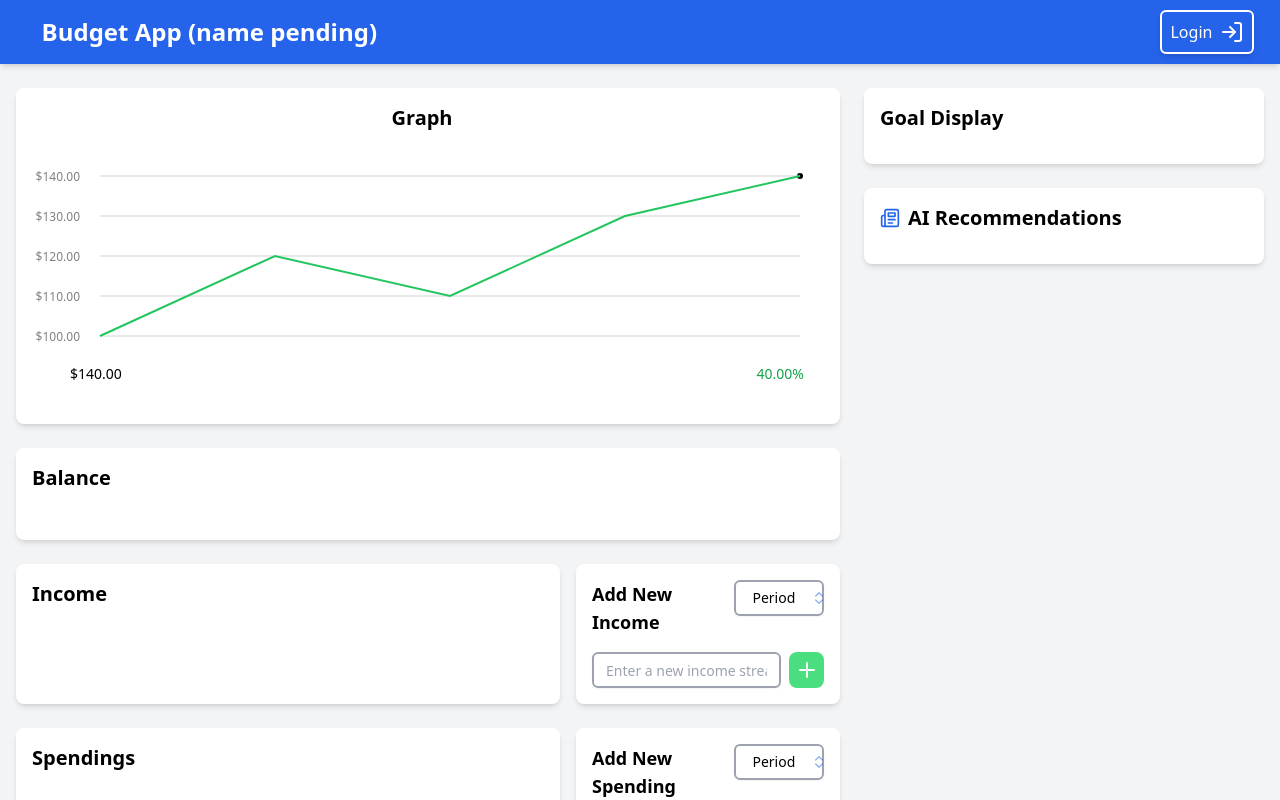
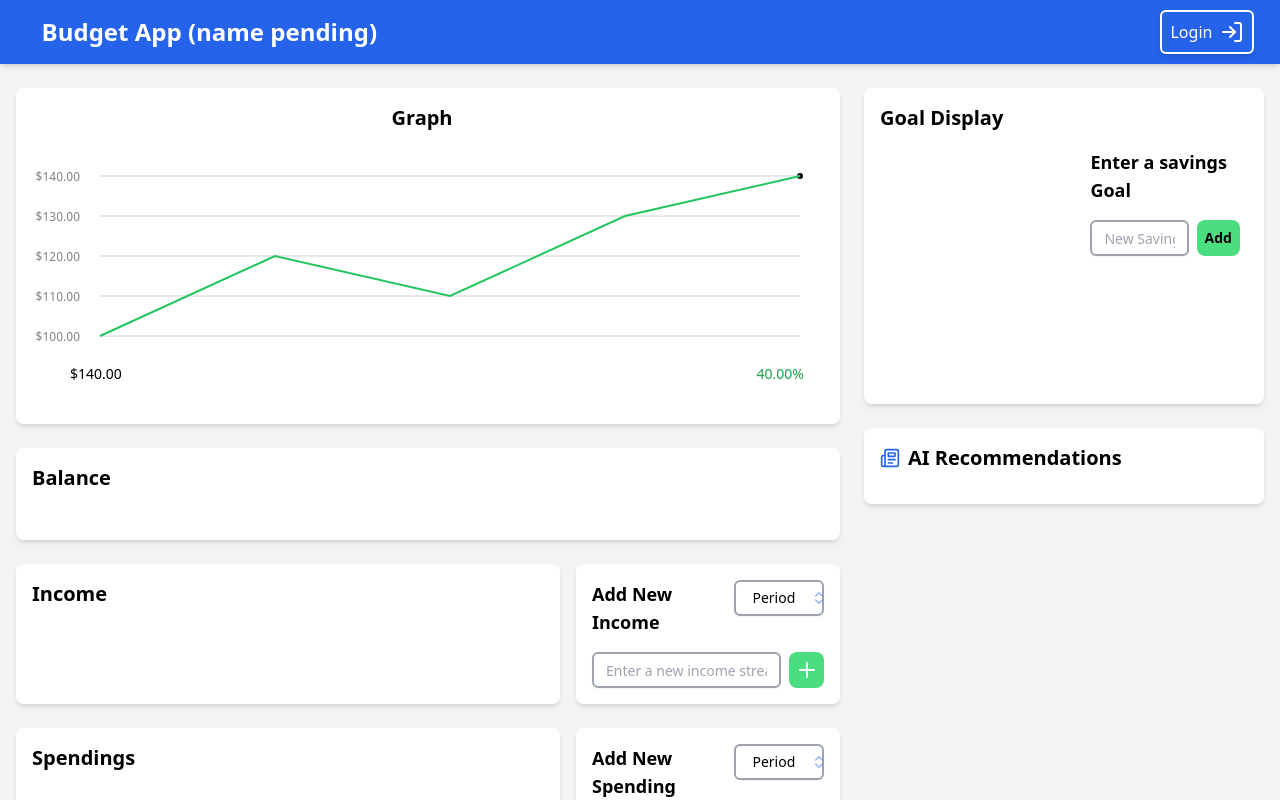
Before and after one commit to Vchen7629/Budget.me, a React (Vite) app: page / in a window 1280 px wide. Shown: the top 800 px of the page. Built offline with nearby package versions, Linux system fonts and the light colour scheme.

Commit message:
added goal display component

```diff
--- a/src/components/GoalDisplay.tsx
+++ b/src/components/GoalDisplay.tsx
@@ -1,7 +1,20 @@
-import React from 'react';
+import React, { useState } from 'react';
 import { Wallet, TrendingUp, TrendingDown, BarChart3 } from 'lucide-react';
+import { Input } from './ui/input';
+import { toast } from 'sonner';
 
 const GoalDisplay: React.FC = () => {
+  const [goalValue, setGoalValue] = useState("")
+
+  function handleInputChange(e: React.ChangeEvent<HTMLInputElement>) {
+    const value = e.target.value;
+
+    setGoalValue(value)
+  }
+
+  function handleAddNewSavingsGoal() {
+    toast.success("Successfully added new savings goal")
+  }
 
   return (
     <div className="bg-white rounded-lg shadow-md p-4">
@@ -24,6 +37,20 @@ const GoalDisplay: React.FC = () => {
           </div>
         </div>
       </div> */}
+      <div className='flex h-[30vh]'>
+        <div className='w-[55%]'></div>
+        <div className='w-[45%] h-[100%] space-y-[2vh]'>
+          <div className='px-2'>
+            <h1 className='text-lg font-bold mb-4'>Enter a savings Goal</h1>
+            <div className='space-x-2 flex'>
+              <Input value={goalValue} onChange={handleInputChange} type="amount" placeholder="New Savings Goal" className="w-[82%] border-2 z-0 border-gray-400 text-gray-400"/>
+              <button onSubmit={handleAddNewSavingsGoal} className='flex text-center items-center bg-green-400 px-2 rounded-lg'>
+                <h1 className='text-sm font-semibold'>Add</h1>
+              </button>
+            </div>
+          </div>
+        </div>
+      </div>
     </div>
   );
 };
--- a/src/pages/homepage.tsx
+++ b/src/pages/homepage.tsx
@@ -18,8 +18,7 @@ const Homepage = () => {
     }
     return (
       <div className="min-h-screen bg-gray-100">
-                <Toaster richColors expand={true} className='z-50'/>
-
+        <Toaster richColors expand={true} className='z-50'/>
         <header className="flex items-center px-[2vw] justify-between bg-blue-600 text-white shadow-md">
           <div className="container mx-auto px-4 py-4">
             <h1 className="text-2xl font-bold">Budget App (name pending)</h1>
```
